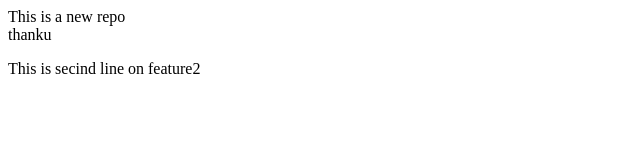
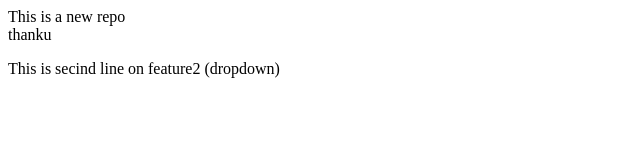
Before and after one commit to bharti-Shivam/LocalRepo, a plain HTML site: page index.html in a window 1280 px wide. Shown: the whole page, without its empty margins (0-640 px from the left). Drawn offline with Linux system fonts and the light colour scheme.

Commit message:
dropdown

```diff
--- a/index.html
+++ b/index.html
@@ -1,3 +1,3 @@
 <p>This is a new repo<br>
 thanku</p>
-<p>This is secind line on feature2</p>
+<p>This is secind line on feature2 (dropdown)</p>
```
